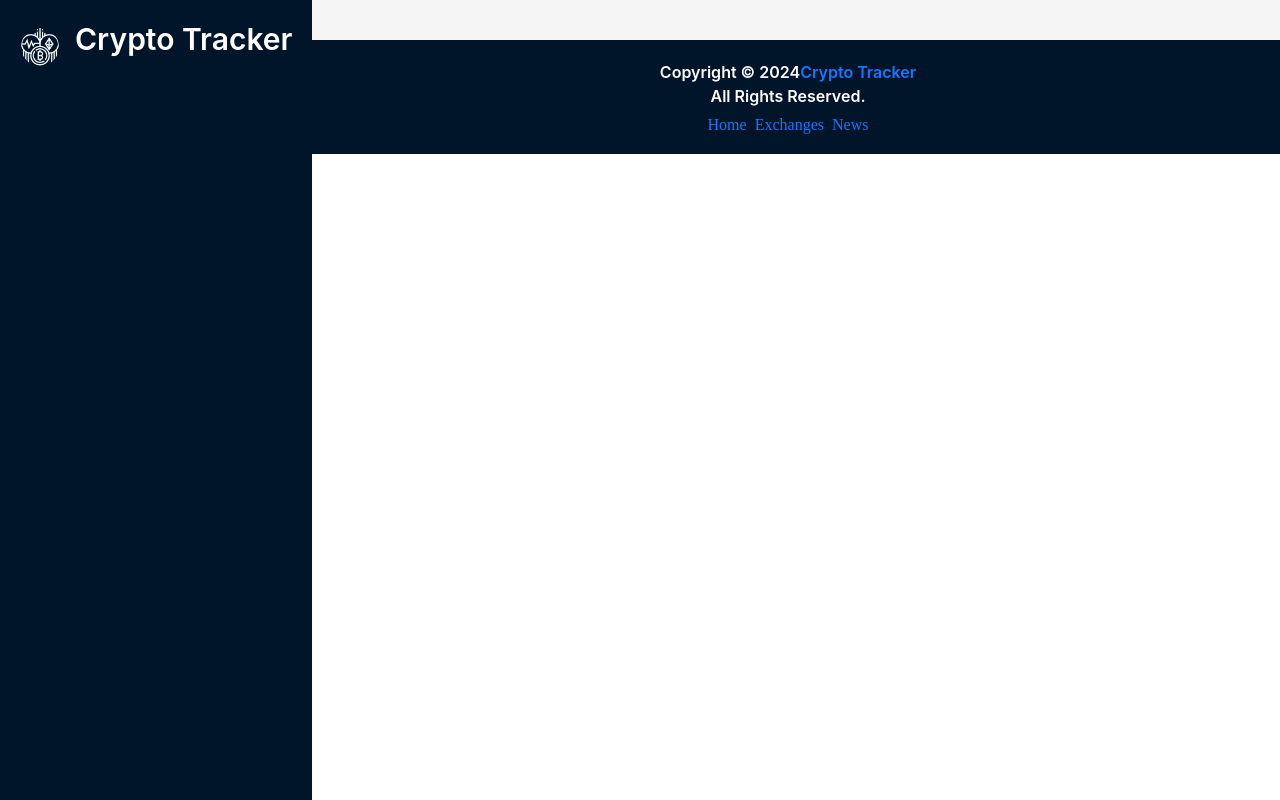
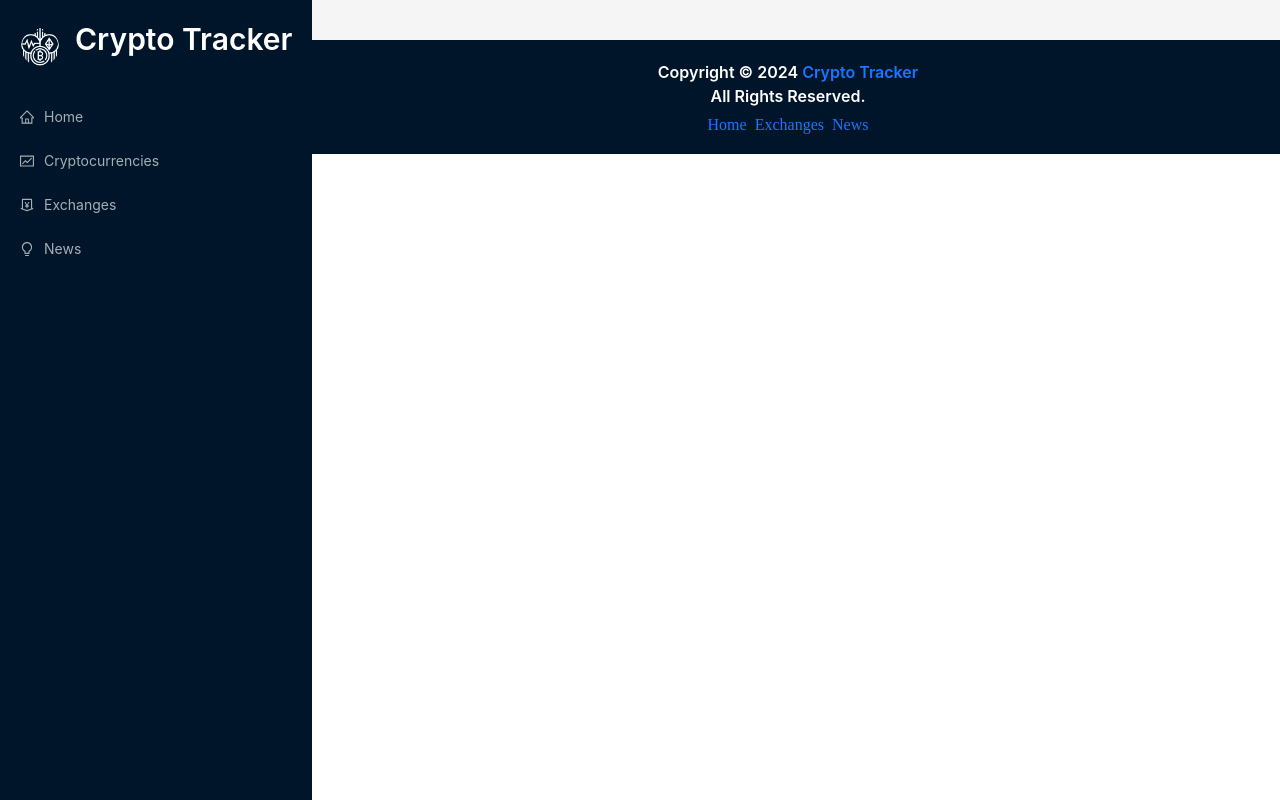
Before and after one commit to arafinmridul/Crypto-Tracker-Hub, a React (Create React App) app: page / in a window 1280 px wide. Built offline with nearby package versions, Linux system fonts and the light colour scheme.

Commit message:
navbar done

```diff
--- a/src/App.jsx
+++ b/src/App.jsx
@@ -20,7 +20,7 @@ const App = () => (
                     style={{ color: "white", textAlign: "center" }}
                 >
                     Copyright © 2024
-                    <Link to="/">Crypto Tracker</Link> <br />
+                    <Link to="/"> Crypto Tracker </Link> <br />
                     All Rights Reserved.
                 </Typography.Title>
                 <Space>
--- a/src/components/Navbar.jsx
+++ b/src/components/Navbar.jsx
@@ -13,25 +13,6 @@ import icon from "../images/cryptocurrency.png";
 
 const Navbar = () => {
     const [activeMenu, setActiveMenu] = useState(true);
-    const [screenSize, setScreenSize] = useState(undefined);
-
-    useEffect(() => {
-        const handleResize = () => setScreenSize(window.innerWidth);
-
-        window.addEventListener("resize", handleResize);
-
-        handleResize();
-
-        return () => window.removeEventListener("resize", handleResize);
-    }, []);
-
-    useEffect(() => {
-        if (screenSize <= 800) {
-            setActiveMenu(false);
-        } else {
-            setActiveMenu(true);
-        }
-    }, [screenSize]);
 
     return (
         <div className="nav-container">
@@ -47,6 +28,22 @@ const Navbar = () => {
                     <MenuOutlined />
                 </Button>
             </div>
+            {activeMenu && (
+                <Menu theme="dark">
+                    <Menu.Item icon={<HomeOutlined />}>
+                        <Link to="/">Home</Link>
+                    </Menu.Item>
+                    <Menu.Item icon={<FundOutlined />}>
+                        <Link to="/cryptocurrencies">Cryptocurrencies</Link>
+                    </Menu.Item>
+                    <Menu.Item icon={<MoneyCollectOutlined />}>
+                        <Link to="/exchanges">Exchanges</Link>
+                    </Menu.Item>
+                    <Menu.Item icon={<BulbOutlined />}>
+                        <Link to="/news">News</Link>
+                    </Menu.Item>
+                </Menu>
+            )}
         </div>
     );
 };
```
